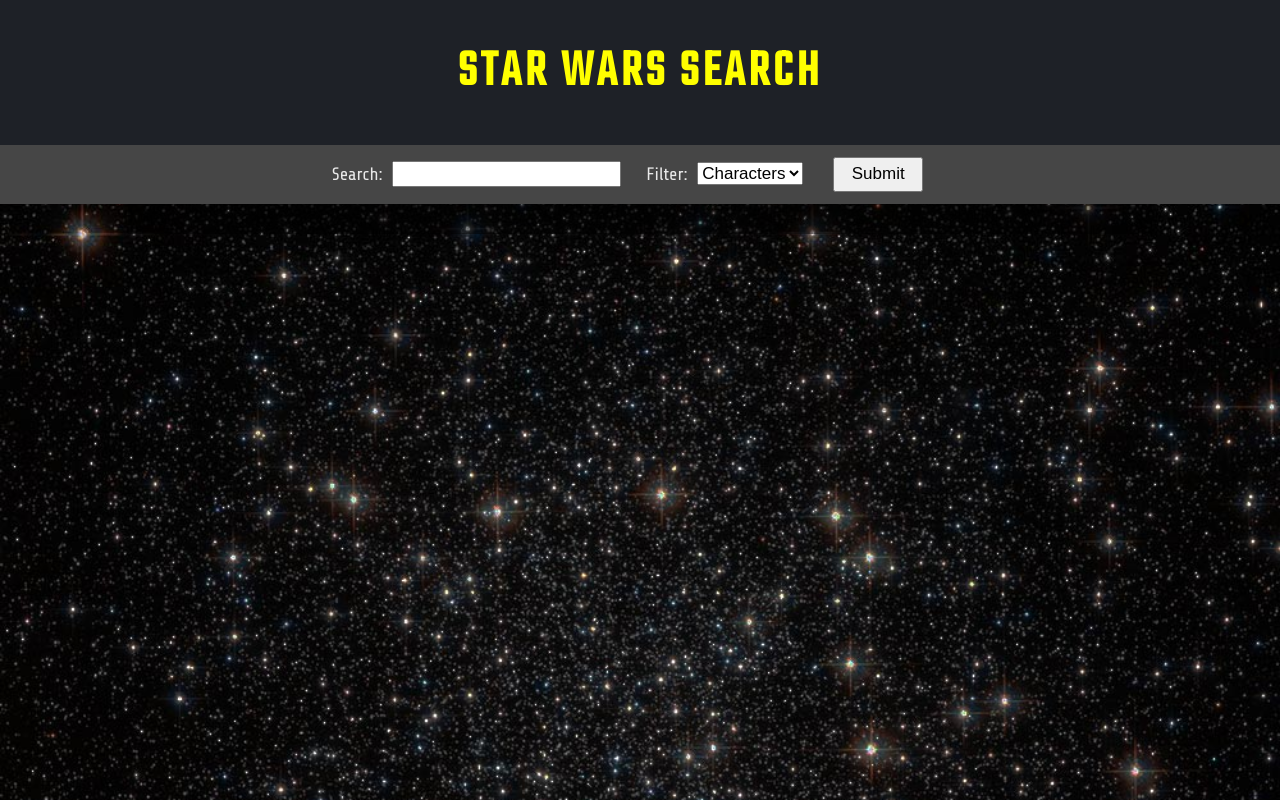
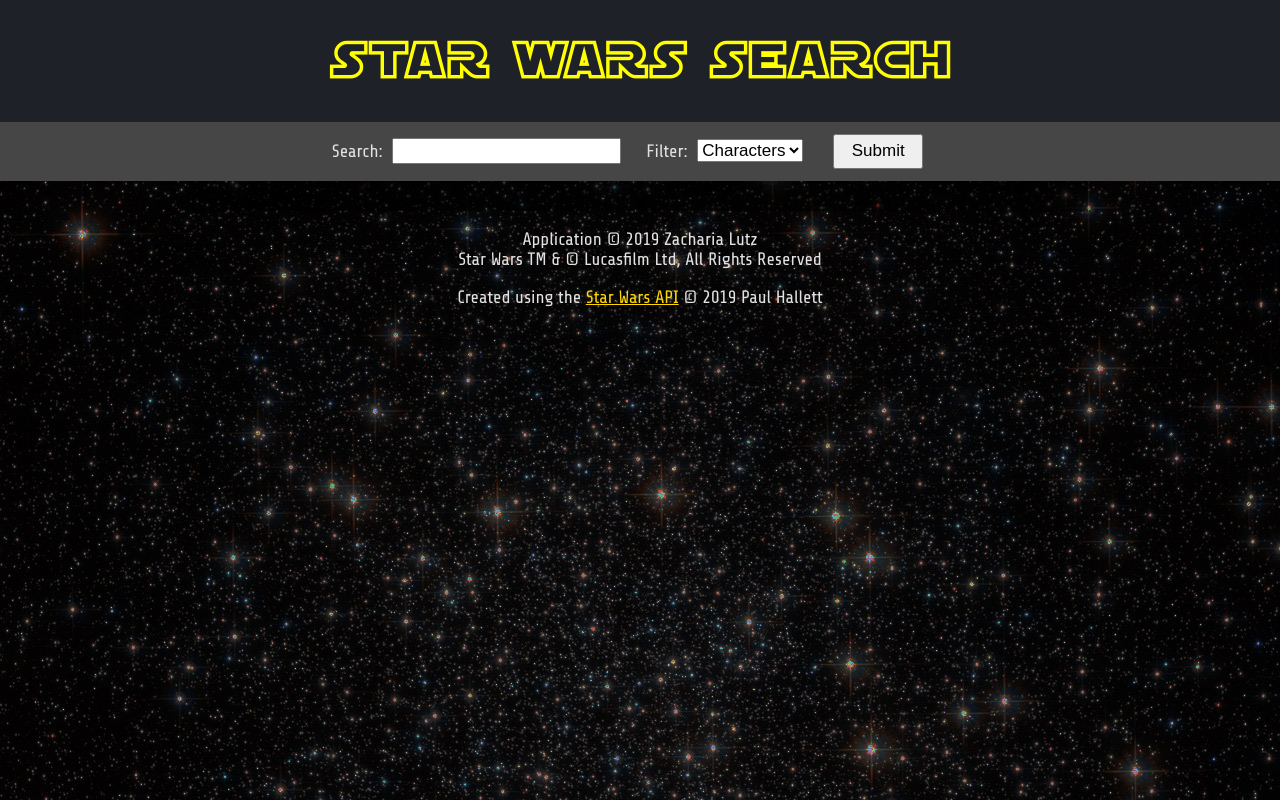
Before and after one commit to zacharialutz/Star_Wars_Search, a React (Create React App) app: page / in a window 1280 px wide. Built offline with nearby package versions, Linux system fonts and the light colour scheme.

Commit message:
updated sylings

```diff
--- a/src/App.css
+++ b/src/App.css
@@ -1,5 +1,10 @@
 * {
   box-sizing: border-box;
+}
+
+@font-face {
+  font-family: 'Distant-Galaxy';
+  src: url('sf_distant_galaxy_outline.ttf')
 }
 
 .App {
@@ -13,6 +18,7 @@
 }
 
 .App-header {
+  font-family: 'Distant-Galaxy', 'Teko', sans-serif;
   background-color: #1e2127;
   display: flex;
   flex-direction: column;
@@ -20,8 +26,7 @@
   justify-content: center;
   font-size: calc(10px + 2vmin);
   color: yellow;
-  font-family: 'Teko', sans-serif;
-  letter-spacing: 4px;
+  letter-spacing: 2px;
 }
 
 body {
@@ -30,6 +35,6 @@ body {
   background-size: cover;
 }
 
-.loader {
+.loader, footer {
   color: rgb(226, 226, 226);
 }
--- a/src/App.js
+++ b/src/App.js
@@ -1,9 +1,10 @@
-import React from 'react';
-import Form from './component/Form';
-import ResList from './component/ResList';
+import React from 'react'
+import Form from './component/Form'
+import ResList from './component/ResList'
 
-import Header from './component/Header';
-import Loading from './component/Loading';
+import Header from './component/Header'
+import Footer from './component/Footer'
+import Loading from './component/Loading'
 
 import './App.css';
 
@@ -70,6 +71,7 @@ export default class App extends React.Component {
             loading={this.state.loading}
           />
         </main>
+        <Footer />
       </div>
     );
   }
--- /dev/null
+++ b/src/component/Footer.js
@@ -0,0 +1,12 @@
+import React from 'react'
+
+function Footer() {
+	return (
+		<footer>
+			<p>Application &copy; 2019 Zacharia Lutz<br/>Star Wars TM & &copy; Lucasfilm Ltd, All Rights Reserved</p>
+			<p>Created using the <a href='https://swapi.co/'>Star Wars API</a> &copy; 2019 Paul Hallett</p>
+		</footer>
+	);
+}
+
+export default Footer;
--- a/src/component/Form.css
+++ b/src/component/Form.css
@@ -1,7 +1,7 @@
 form {
 	padding: 12px;
 	background-color: rgb(70, 70, 70);
-	color: rgb(233, 233, 233);
+	color: rgb(226, 226, 226);
 }
 
 input, select {
--- a/src/component/ResList.css
+++ b/src/component/ResList.css
@@ -1,6 +1,6 @@
 .mainList {
 	padding: 20px 0 10px;
-	margin: 0 10%;
+	margin: 0 15%;
 	background-color: rgb(0, 0, 0, .5);
 }
 
```
Also changed, not shown: src/background.jpg, src/sf_distant_galaxy_outline.ttf (added).
